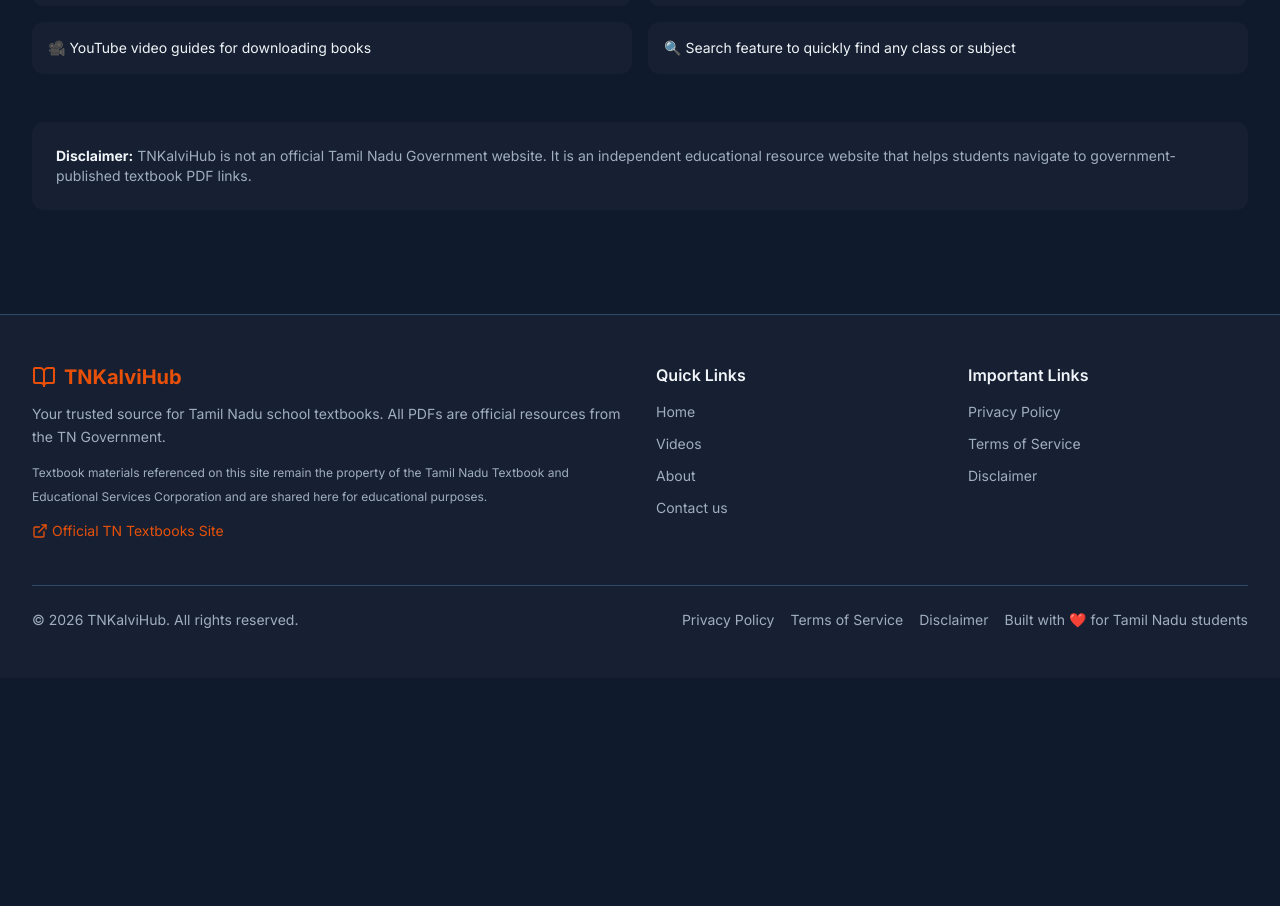
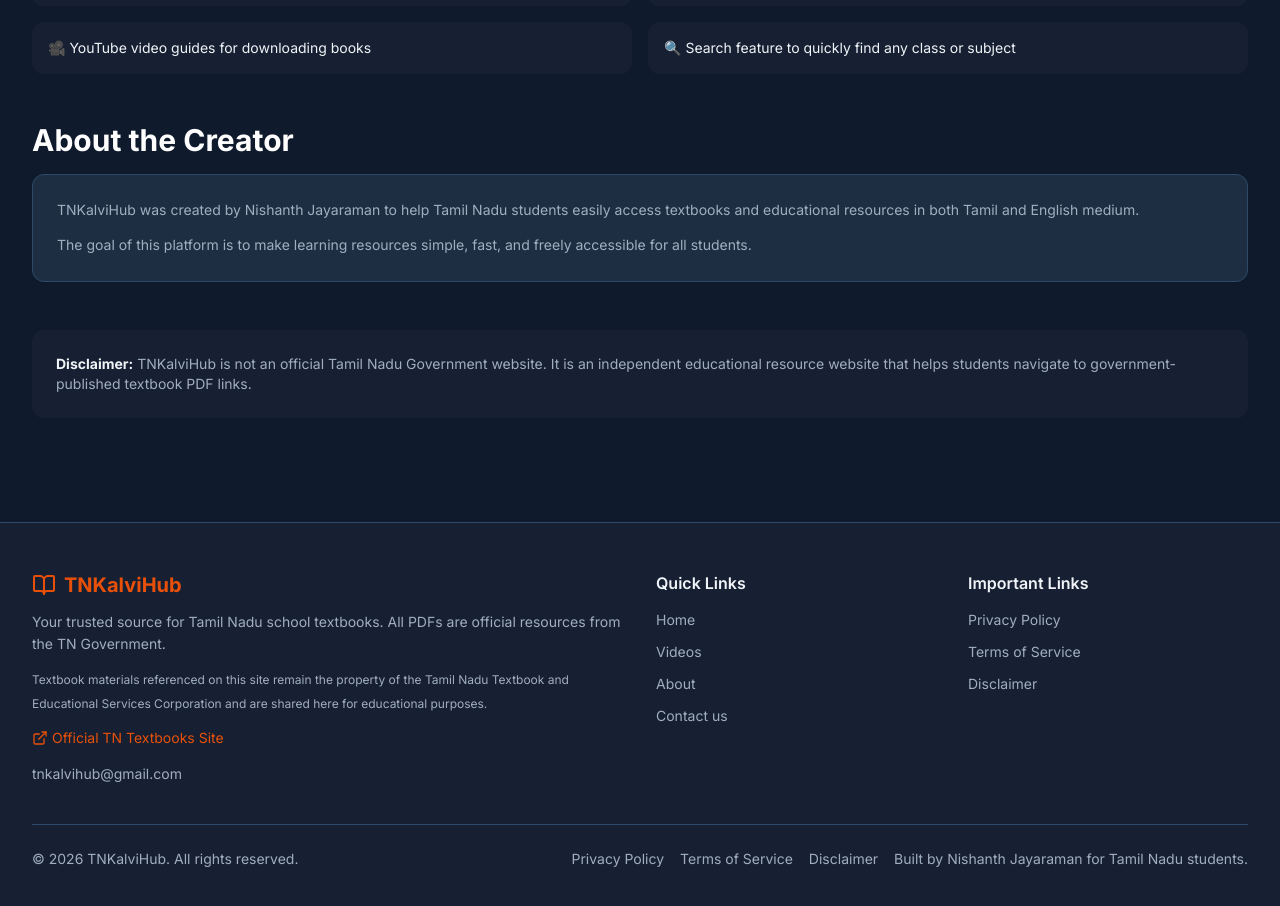
Before and after one commit to nishanthj27/TNKalviHub, a Next.js app: page /about in a window 1280 px wide. Shown: the part 860-1766 px from the top of the page. Before the commit the page ends 1538 px from the top, so only its background shows below. Built offline with nearby package versions, Linux system fonts and the light colour scheme; no server answers.

Commit message:
author details updated

```diff
--- a/src/app/about/AboutClient.tsx
+++ b/src/app/about/AboutClient.tsx
@@ -113,6 +113,25 @@ export default function AboutClient() {
         </div>
       </div>
 
+      {/* About the Creator */}
+      <div className="mb-12">
+        <h2 className="section-title mb-4">
+          {isTamil ? 'உருவாக்குநர் பற்றி' : 'About the Creator'}
+        </h2>
+        <div className="card p-6">
+          <p className="text-sm leading-relaxed" style={{ color: 'var(--text-secondary)' }}>
+            {isTamil
+              ? 'TNKalviHub-ஐ உருவாக்கியது Nishanth Jayaraman. தமிழ்நாடு மாணவர்கள் தமிழ் மற்றும் ஆங்கில வழியில் பாடநூல்கள் மற்றும் கல்வி வளங்களை எளிதாக அணுக உதவுவதற்காக இந்த தளம் உருவாக்கப்பட்டது.'
+              : 'TNKalviHub was created by Nishanth Jayaraman to help Tamil Nadu students easily access textbooks and educational resources in both Tamil and English medium.'}
+          </p>
+          <p className="text-sm leading-relaxed mt-3" style={{ color: 'var(--text-secondary)' }}>
+            {isTamil
+              ? 'இந்த தளத்தின் நோக்கம் மாணவர்கள் அனைவருக்கும் கற்றல் வளங்களை எளிதாக, விரைவாக, மற்றும் இலவசமாக கிடைக்கச் செய்வதே.'
+              : 'The goal of this platform is to make learning resources simple, fast, and freely accessible for all students.'}
+          </p>
+        </div>
+      </div>
+
       {/* Disclaimer */}
       <div
         className="rounded-xl p-6 text-sm"
--- a/src/app/contact/ContactClient.tsx
+++ b/src/app/contact/ContactClient.tsx
@@ -41,6 +41,12 @@ export default function ContactClient() {
             {isTamil
               ? 'ஏதேனும் கேள்வி, உடைந்த இணைப்பு அல்லது பரிந்துரை இருந்தால் எங்களை தொடர்பு கொள்ளுங்கள்.'
               : 'Have a question, broken link, or suggestion? We would love to hear from you.'}
+          </p>
+          <p className="mt-2 text-sm" style={{ color: 'var(--text-secondary)' }}>
+            {isTamil ? 'மின்னஞ்சல்:' : 'Email:'}{' '}
+            <a href="mailto:tnkalvihub@gmail.com" className="text-brand-primary hover:underline">
+              tnkalvihub@gmail.com
+            </a>
           </p>
         </div>
 
--- a/src/components/Footer.tsx
+++ b/src/components/Footer.tsx
@@ -4,7 +4,7 @@ import { BookOpen, ExternalLink } from 'lucide-react';
 import { useLanguage } from '@/context/LanguageContext';
 
 export default function Footer() {
-  const { t, withLanguage } = useLanguage();
+  const { t, withLanguage, isTamil } = useLanguage();
 
   const quickLinks = [
     { href: '/', label: t('home') },
@@ -49,6 +49,11 @@ export default function Footer() {
               <ExternalLink className="w-4 h-4" />
               {t('officialSite')}
             </a>
+            <div className="mt-3 text-sm" style={{ color: 'var(--text-secondary)' }}>
+              <a href="mailto:tnkalvihub@gmail.com" className="hover:text-brand-primary transition-colors">
+                tnkalvihub@gmail.com
+              </a>
+            </div>
           </div>
 
           {/* Quick Links */}
@@ -107,7 +112,7 @@ export default function Footer() {
             <Link href={withLanguage('/disclaimer')} className="hover:text-brand-primary transition-colors">
               {t('disclaimer')}
             </Link>
-            <span>{t('builtWith')}</span>
+            <span>{isTamil ? 'தமிழ்நாடு மாணவர்களுக்காக Nishanth Jayaraman உருவாக்கியது.' : 'Built by Nishanth Jayaraman for Tamil Nadu students.'}</span>
           </div>
         </div>
       </div>
```
